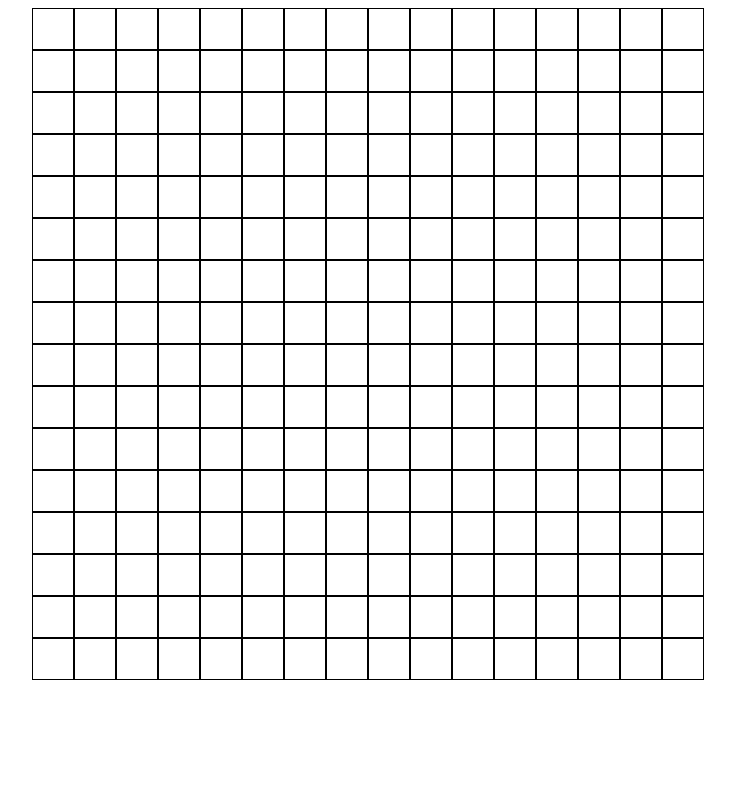
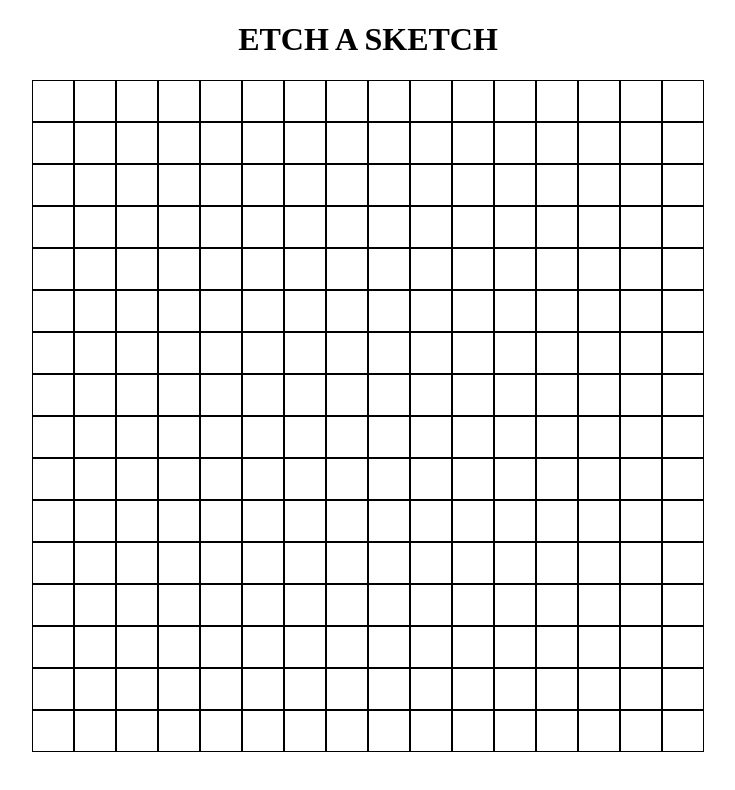
Before and after one commit to IvanLowLLH/etch-a-sketch, a plain HTML site: page index.html in a window 1280 px wide. Shown: the whole page, without its empty margins (272-1007 px from the left). Drawn offline with Linux system fonts and the light colour scheme.

Commit message:
Add header

```diff
--- a/index.html
+++ b/index.html
@@ -8,6 +8,9 @@
     <script src="script.js" defer></script>
 </head>
 <body>
+    <div class="header">
+        <h1>ETCH A SKETCH</h1>
+    </div>
     <div id="main-container">
 
     </div>
--- a/style.css
+++ b/style.css
@@ -1,3 +1,6 @@
+.header {
+    text-align: center;
+}
 #main-container {
     display: flex;
     flex-direction: column;
```
